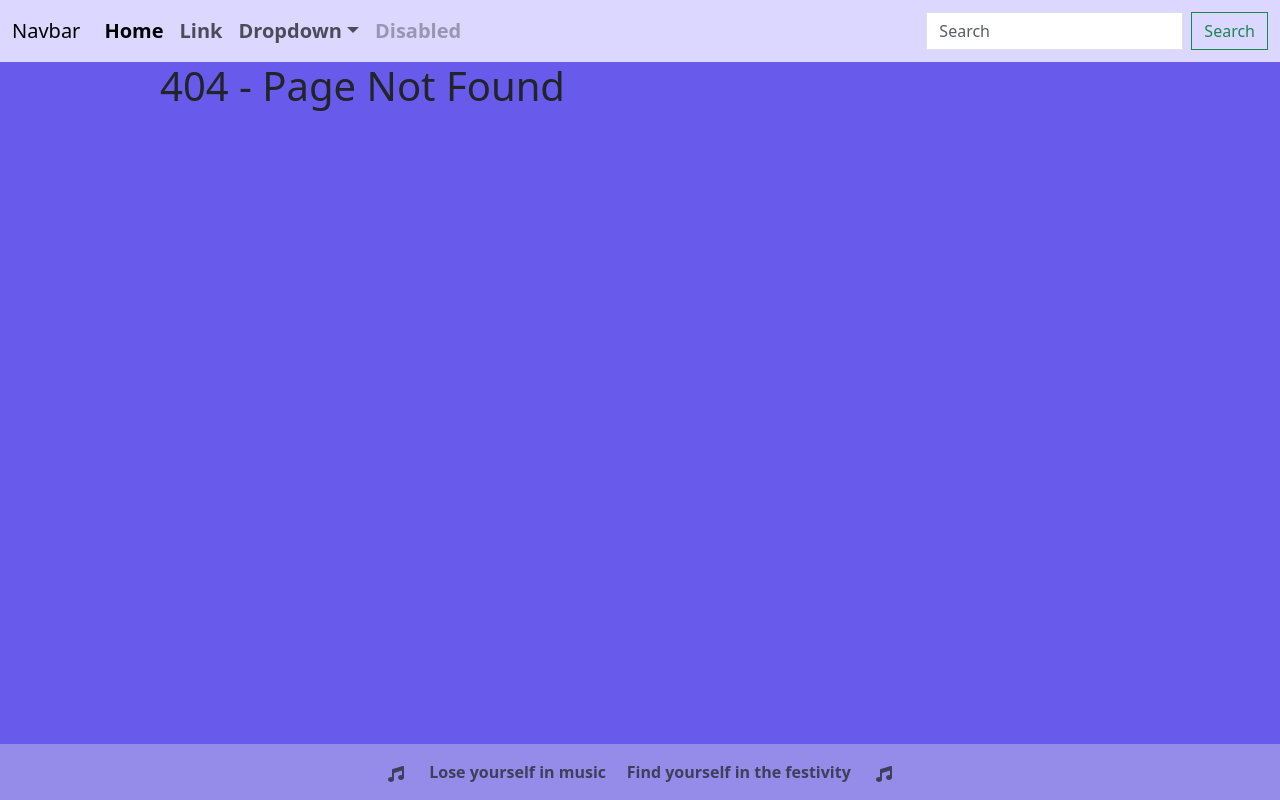
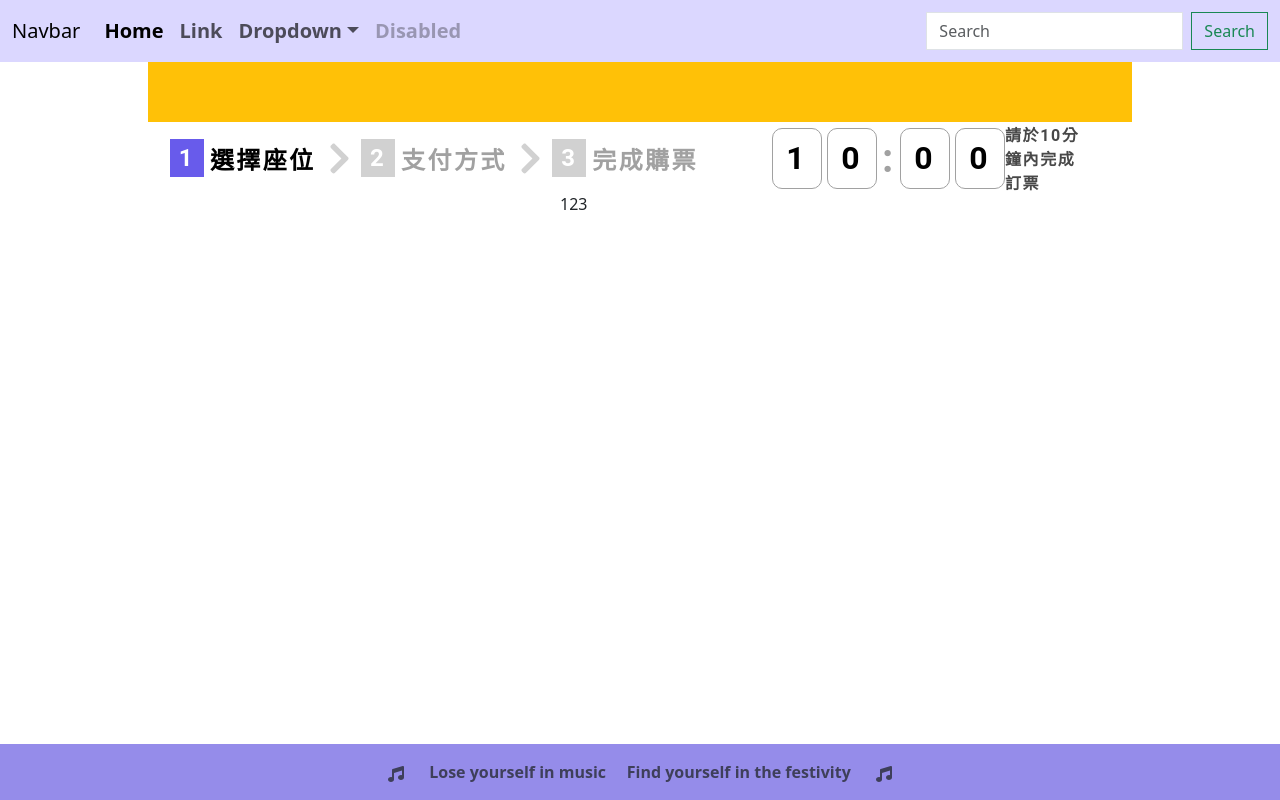
Before and after one commit to Efron723/music-next-node, a Next.js app: page /ticket/desktop-concert/third in a window 1280 px wide. Before the commit this address had no page. Built offline with nearby package versions, Linux system fonts and the light colour scheme.

Commit message:
1. add third.js third.scss 2. add FixedContentLayout 3. add FormLayout

```diff
--- a/components/layout/ticket-layout/index.js
+++ b/components/layout/ticket-layout/ticketFixedContentLayout.js
@@ -3,7 +3,7 @@ import Head from 'next/head'
 import Nav from '../default-layout/nav'
 import Footer from '../default-layout/footer'
 
-export default function TicketLayout({ children, title = '' }) {
+export default function TicketFixedContentLayout({ children, title = '' }) {
   // #region 動態獲取 nav、footer 高度，返回給 content
 
   const navRef = useRef(null)
@@ -46,7 +46,7 @@ export default function TicketLayout({ children, title = '' }) {
   return (
     <>
       <Head>
-        <title>{title ? 'Music | ' + title : 'Music'}</title>
+        <title>{title ? 'Ticket | ' + title : 'Ticket'}</title>
       </Head>
       <div className="d-flex flex-column vh-100">
         {/* 需要把 <Nav /> 包裝在 <nav> 標籤裡 useRef 才能夠正確訪問 */}
--- /dev/null
+++ b/components/layout/ticket-layout/ticketFormLayout.js
@@ -0,0 +1,20 @@
+import Head from 'next/head'
+import Nav from '../default-layout/nav'
+import Footer from '../default-layout/footer'
+
+export default function TicketFormLayout({ children, title = '' }) {
+  return (
+    <>
+      <Head>
+        <title>{title ? 'Ticket | ' + title : 'Ticket'}</title>
+      </Head>
+      <div className="d-flex flex-column vh-100">
+        <Nav />
+        <main className="flex-grow-1 bg-white">
+          <div className="music-container">{children}</div>
+        </main>
+        <Footer />
+      </div>
+    </>
+  )
+}
--- /dev/null
+++ b/pages/ticket/desktop-concert/third.js
@@ -0,0 +1,27 @@
+import React from 'react'
+import TicketFormLayout from '@/components/layout/ticket-layout/ticketFormLayout'
+import ProgressBar from '@/components/ticket/progressBar'
+import style from '@/styles/ticket/desktop-concert/third.module.scss'
+
+export default function Third() {
+  return (
+    <>
+      {/* breadcrumb */}
+      <div className={`${style.breadcrumb} row`}>
+        <div className="col-12 p-0 bg-warning"></div>
+      </div>
+
+      {/* progressBar + timeCounter */}
+      <ProgressBar />
+
+      {/* Form */}
+      <div className={`${style.thirdContainer}`}>
+        <div>123</div>
+      </div>
+    </>
+  )
+}
+
+Third.getLayout = function getLayout(page) {
+  return <TicketFormLayout title="payment">{page}</TicketFormLayout>
+}
--- /dev/null
+++ b/styles/ticket/desktop-concert/third.module.scss
@@ -0,0 +1,15 @@
+// #region breadcrumb
+
+.breadcrumb {
+  height: 60px;
+}
+
+// #endregion breadcrumb
+
+// #region
+
+.thirdContainer {
+  padding: 0 400px;
+}
+
+// #endregion
```
Also changed, not shown: pages/ticket/desktop-concert/first.js (+8 -4 lines), pages/ticket/desktop-concert/second.js (+8 -4 lines).
